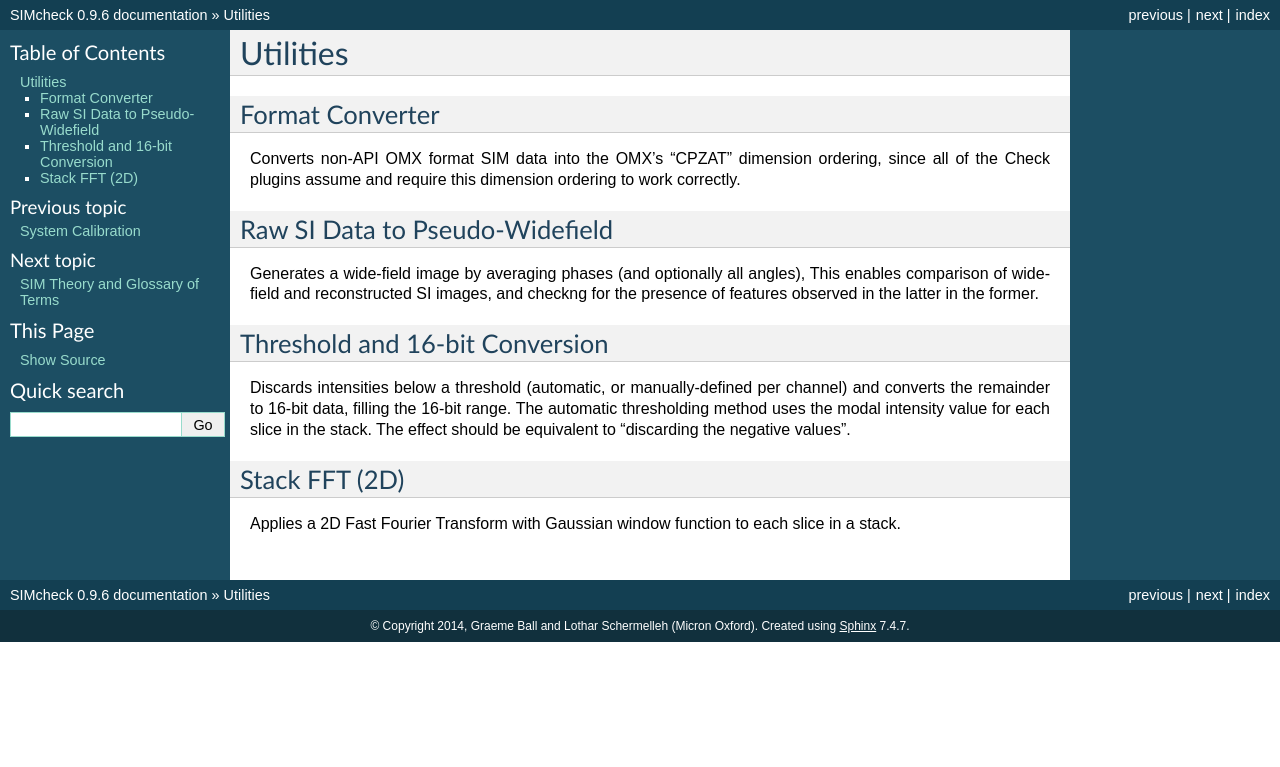
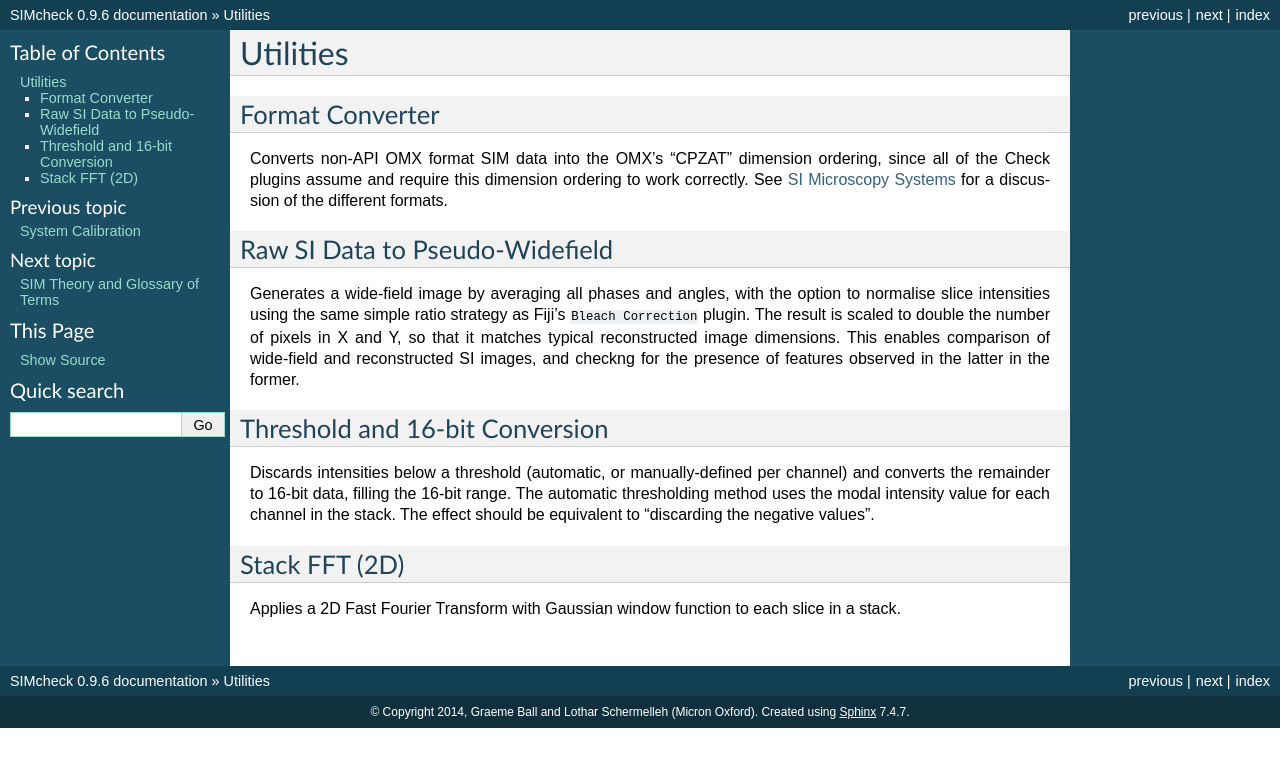
Before and after one commit to MicronOxford/SIMcheck_Manual, a Sphinx documentation site: the page built from source/utils.rst, in a window 1280 px wide. Shown: the top 767 px of the page. Built offline with Sphinx 7.4.7, drawn with Linux system fonts in a browser that asks for light colours.

Commit message:
update utils documentation, including link to si-systems format discussion

```diff
--- a/source/SI_systems.rst
+++ b/source/SI_systems.rst
@@ -1,3 +1,5 @@
+.. _si-systems:
+
 SI Microscopy Systems
 =====================
 
--- a/source/utils.rst
+++ b/source/utils.rst
@@ -4,16 +4,20 @@ Utilities
 Format Converter
 ----------------
 
-Converts non-API OMX format SIM data into the OMX's "CPZAT" dimension
-ordering, since all of the Check plugins assume and require this dimension
-ordering to work correctly.
+Converts non-API OMX format SIM data into the OMX's "CPZAT" dimension ordering,
+since all of the Check plugins assume and require this dimension ordering to
+work correctly. See :ref:`si-systems` for a discussion of the different
+formats.
 
 Raw SI Data to Pseudo-Widefield
 -------------------------------
 
-Generates a wide-field image by averaging phases (and optionally all angles),
-This enables comparison of wide-field and reconstructed SI images, and checkng
-for the presence of features observed in the latter in the former.
+Generates a wide-field image by averaging all phases and angles, with the
+option to normalise slice intensities using the same simple ratio strategy as
+Fiji's ``Bleach Correction`` plugin.  The result is scaled to double the number
+of pixels in X and Y, so that it matches typical reconstructed image
+dimensions.  This enables comparison of wide-field and reconstructed SI images,
+and checkng for the presence of features observed in the latter in the former.
 
 Threshold and 16-bit Conversion
 -------------------------------
@@ -21,7 +25,7 @@ Threshold and 16-bit Conversion
 Discards intensities below a threshold (automatic, or manually-defined per
 channel) and converts the remainder to 16-bit data, filling the 16-bit range.
 The automatic thresholding method uses the modal intensity value for each
-slice in the stack. The effect should be equivalent to "discarding the
+channel in the stack. The effect should be equivalent to "discarding the
 negative values".
 
 Stack FFT (2D)
```
